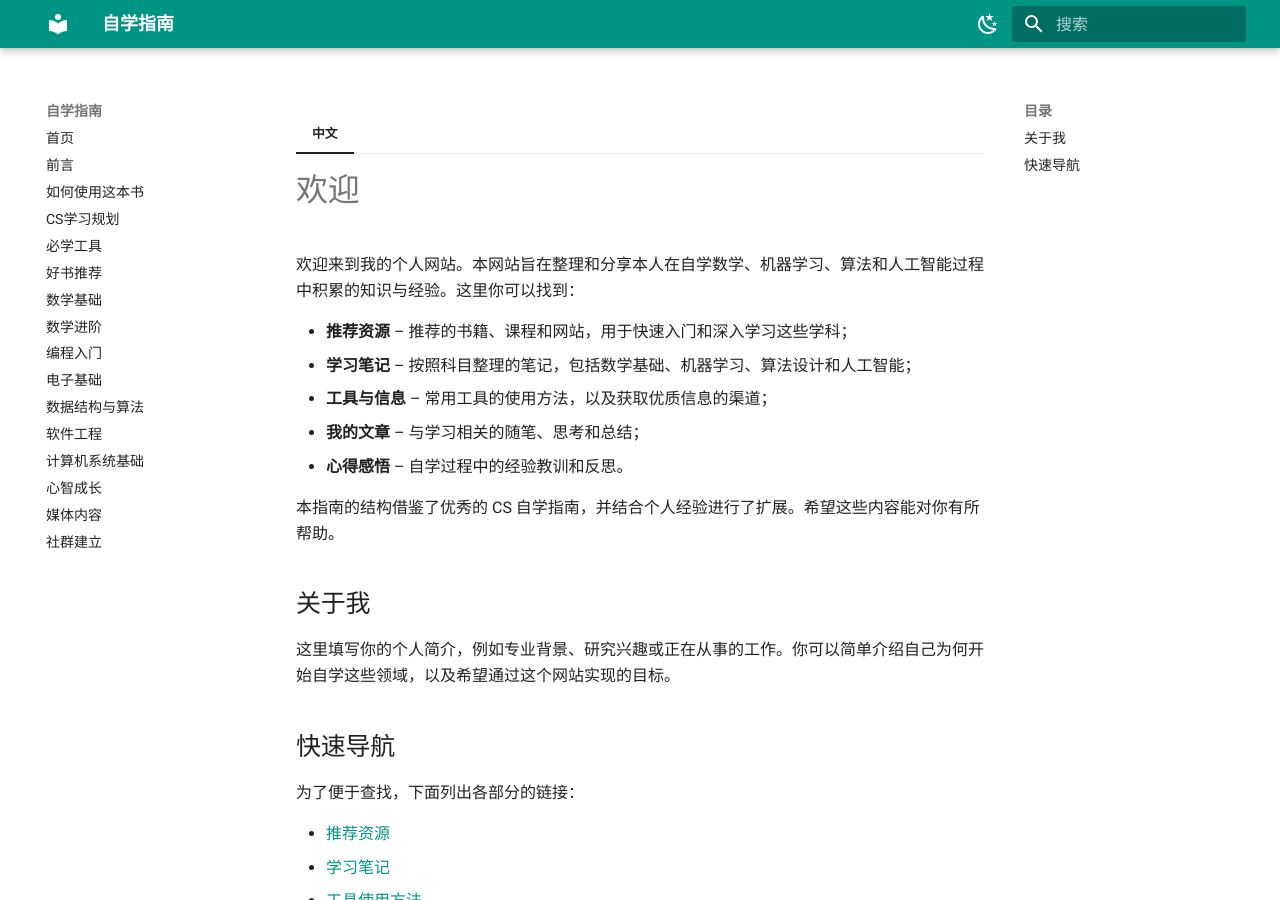
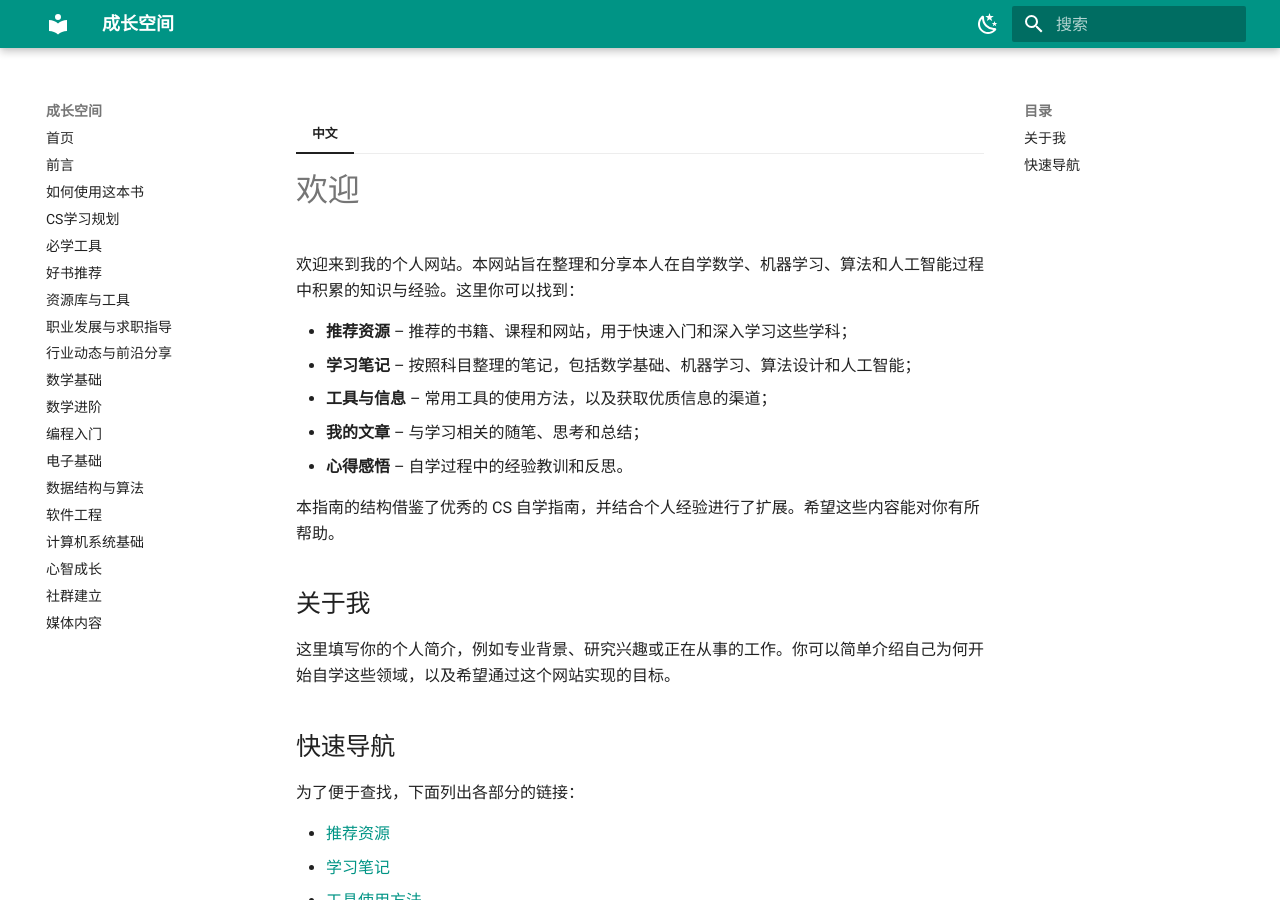
Before and after one commit to MIStatlE/MIStatlE.github.io, an MkDocs documentation site: the page built from docs/index.md, in a window 1280 px wide and 900 px high. Built offline with MkDocs 1.6.1 and Material for MkDocs 9.7.7, drawn with Linux system fonts in a browser that asks for light colours; some of the changed lines change nothing that is shown.

Commit message:
Add files via upload

```diff
--- a/mkdocs.yml
+++ b/mkdocs.yml
@@ -1,15 +1,13 @@
-site_name: 自学指南
-site_description: 自学计算机科学、数学与个人成长的资源与笔记
+site_name: 成长空间
+site_description: 自学计算机科学、数学与个人成长的资源与成长平台
 site_author: MIStatlE
 site_url: https://mistatle.github.io
- # 删除 GitHub 链接相关配置
 
-# 为确保不显示仓库链接，显式将 repo_url、repo_name 和 edit_uri 设为空
+# 删除 GitHub 链接相关配置
 repo_url: ''
 repo_name: ''
 edit_uri: ''
 
-# 在本配置中启用宽松模式并保留目录式 URL
 strict: false
 use_directory_urls: true
 
@@ -19,7 +17,6 @@ theme:
   features:
     - navigation.instant
     - navigation.expand
-    # 删除 toc.integrate 以便在页面右侧显示目录
     - content.code.copy
   palette:
     - scheme: default
@@ -63,9 +60,8 @@ markdown_extensions:
 plugins:
   - search:
       lang: zh
-      separator: '[\s\-，。,.、；;！？!?\u3000]+'
+      separator: '[\\s\\-，。,.、；;！？!?\\u3000]+'
 
-# 网站导航结构
 nav:
   - 首页: zh/index.md
   - 前言: zh/preface.md
@@ -73,6 +69,9 @@ nav:
   - CS学习规划: zh/plan.md
   - 必学工具: zh/tools.md
   - 好书推荐: zh/books.md
+  - 资源库与工具: zh/resources.md
+  - 职业发展与求职指导: zh/career.md
+  - 行业动态与前沿分享: zh/industry.md
   - 数学基础: zh/math-basic.md
   - 数学进阶: zh/math-advanced.md
   - 编程入门: zh/programming-basic.md
@@ -81,5 +80,5 @@ nav:
   - 软件工程: zh/software-engineering.md
   - 计算机系统基础: zh/computer-systems.md
   - 心智成长: zh/growth.md
+  - 社群建立: zh/community.md
   - 媒体内容: zh/media.md
-  - 社群建立: zh/community.md
```
